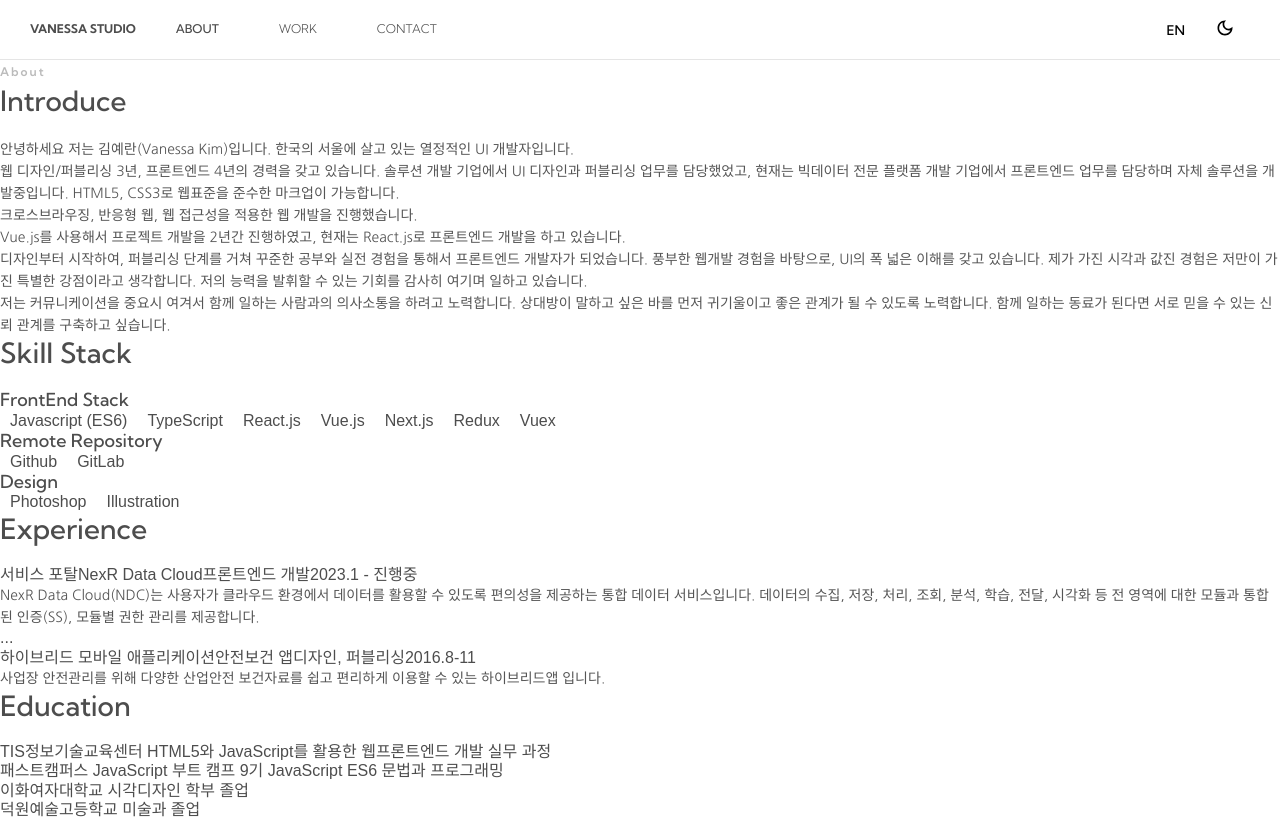
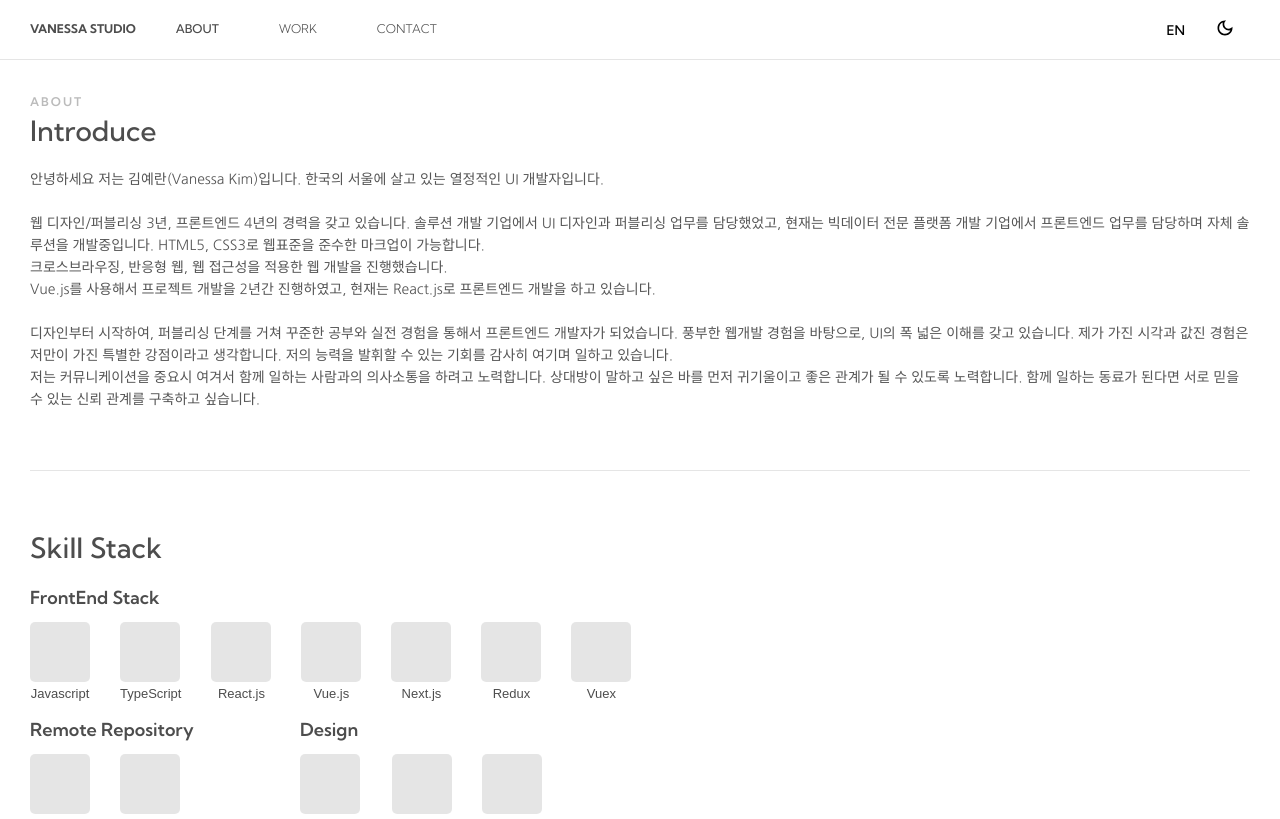
Before and after one commit to vanessa-kim/portfolio, a React (Create React App) app: page /about in a window 1280 px wide. Shown: the top 819 px of the page. Built offline with nearby package versions, Linux system fonts and the light colour scheme.

Commit message:
[ABOUT] about 화면 레이아웃 기본 정의

```diff
--- a/src/Routes/About/index.tsx
+++ b/src/Routes/About/index.tsx
@@ -2,10 +2,46 @@ import styled from "styled-components";
 
 const SkillList = styled.ul`
 	display: flex;
+	margin-bottom: 10px;
+	gap: 30px;
 
 	li {
-		margin: 0 10px;
-		font-weight: 500;
+		font-weight: 400;
+		font-size: 13px;
+		text-align: center;
+		line-height: 24px;
+
+		& > div {
+			width: 60px;
+			height: 60px;
+			background: var(--black-10);
+			border-radius: 5px;
+		}
+	}
+`;
+
+const AboutWrapper = styled.div`
+	padding: 30px;
+
+	.skill-row {
+		display: inline-grid;
+		grid-template-columns: 270px auto;
+	}
+	.skill-column {
+		&:nth-child(1) {
+			grid-column: 1 / span 2;
+		}
+	}
+`;
+
+const SectionWrap = styled.section`
+	border-bottom: 1px solid var(--border);
+	padding-bottom: 60px;
+	margin-bottom: 60px;
+
+	&:last-child {
+		border-bottom: 0;
+		margin-bottom: 0;
 	}
 `;
 
@@ -15,21 +51,25 @@ const EducationList = styled.ul``;
 
 function About() {
 	return (
-		<>
-			<h2>About</h2>
+		<AboutWrapper>
+			<h2>ABOUT</h2>
+
+			<SectionWrap>
 				<h3>Introduce</h3>
 				<p>
 					안녕하세요 저는 김예란(Vanessa Kim)입니다. 한국의 서울에 살고 있는
 					열정적인 UI 개발자입니다.
 					<br />
-				웹 디자인/퍼블리싱 3년, 프론트엔드 4년의 경력을 갖고 있습니다. 솔루션
-				개발 기업에서 UI 디자인과 퍼블리싱 업무를 담당했었고, 현재는 빅데이터
-				전문 플랫폼 개발 기업에서 프론트엔드 업무를 담당하며 자체 솔루션을
-				개발중입니다. HTML5, CSS3로 웹표준을 준수한 마크업이 가능합니다. <br />
+					<br />웹 디자인/퍼블리싱 3년, 프론트엔드 4년의 경력을 갖고 있습니다.
+					솔루션 개발 기업에서 UI 디자인과 퍼블리싱 업무를 담당했었고, 현재는
+					빅데이터 전문 플랫폼 개발 기업에서 프론트엔드 업무를 담당하며 자체
+					솔루션을 개발중입니다. HTML5, CSS3로 웹표준을 준수한 마크업이
+					가능합니다. <br />
 					크로스브라우징, 반응형 웹, 웹 접근성을 적용한 웹 개발을 진행했습니다.
 					<br />
 					Vue.js를 사용해서 프로젝트 개발을 2년간 진행하였고, 현재는 React.js로
 					프론트엔드 개발을 하고 있습니다.
+					<br />
 					<br />
 					디자인부터 시작하여, 퍼블리싱 단계를 거쳐 꾸준한 공부와 실전 경험을
 					통해서 프론트엔드 개발자가 되었습니다. 풍부한 웹개발 경험을 바탕으로,
@@ -37,36 +77,73 @@ function About() {
 					가진 특별한 강점이라고 생각합니다. 저의 능력을 발휘할 수 있는 기회를
 					감사히 여기며 일하고 있습니다.
 					<br />
-				저는 커뮤니케이션을 중요시 여겨서 함께 일하는 사람과의 의사소통을 하려고
-				노력합니다. 상대방이 말하고 싶은 바를 먼저 귀기울이고 좋은 관계가 될 수
-				있도록 노력합니다. 함께 일하는 동료가 된다면 서로 믿을 수 있는 신뢰
-				관계를 구축하고 싶습니다.
+					저는 커뮤니케이션을 중요시 여겨서 함께 일하는 사람과의 의사소통을
+					하려고 노력합니다. 상대방이 말하고 싶은 바를 먼저 귀기울이고 좋은
+					관계가 될 수 있도록 노력합니다. 함께 일하는 동료가 된다면 서로 믿을 수
+					있는 신뢰 관계를 구축하고 싶습니다.
 				</p>
+			</SectionWrap>
 
+			<SectionWrap>
 				<h3>Skill Stack</h3>
+				<div className="skill-row">
+					<div className="skill-column">
 						<h4>FrontEnd Stack</h4>
 						<SkillList>
-				<li>Javascript (ES6)</li>
-				<li>TypeScript</li>
-				<li>React.js</li>
-				<li>Vue.js</li>
-				<li>Next.js</li>
-				<li>Redux</li>
-				<li>Vuex</li>
+							<li>
+								<div></div>Javascript
+							</li>
+							<li>
+								<div></div>TypeScript
+							</li>
+							<li>
+								<div></div>React.js
+							</li>
+							<li>
+								<div></div>Vue.js
+							</li>
+							<li>
+								<div></div>Next.js
+							</li>
+							<li>
+								<div></div>Redux
+							</li>
+							<li>
+								<div></div>Vuex
+							</li>
 						</SkillList>
+					</div>
 
+					<div className="skill-column">
 						<h4>Remote Repository</h4>
 						<SkillList>
-				<li>Github</li>
-				<li>GitLab</li>
+							<li>
+								<div></div>Github
+							</li>
+							<li>
+								<div></div>GitLab
+							</li>
 						</SkillList>
+					</div>
 
+					<div className="skill-column">
 						<h4>Design</h4>
 						<SkillList>
-				<li>Photoshop</li>
-				<li>Illustration</li>
+							<li>
+								<div></div>Photoshop
+							</li>
+							<li>
+								<div></div>Illustration
+							</li>
+							<li>
+								<div></div>Figma
+							</li>
 						</SkillList>
+					</div>
+				</div>
+			</SectionWrap>
 
+			<SectionWrap>
 				<h3>Experience</h3>
 				<ExperienceList>
 					<li>
@@ -75,10 +152,10 @@ function About() {
 						<span>프론트엔드 개발</span>
 						<span>2023.1 - 진행중</span>
 						<p>
-						NexR Data Cloud(NDC)는 사용자가 클라우드 환경에서 데이터를 활용할 수
-						있도록 편의성을 제공하는 통합 데이터 서비스입니다. 데이터의 수집,
-						저장, 처리, 조회, 분석, 학습, 전달, 시각화 등 전 영역에 대한 모듈과
-						통합된 인증(SS), 모듈별 권한 관리를 제공합니다.
+							NexR Data Cloud(NDC)는 사용자가 클라우드 환경에서 데이터를 활용할
+							수 있도록 편의성을 제공하는 통합 데이터 서비스입니다. 데이터의
+							수집, 저장, 처리, 조회, 분석, 학습, 전달, 시각화 등 전 영역에 대한
+							모듈과 통합된 인증(SS), 모듈별 권한 관리를 제공합니다.
 						</p>
 					</li>
 					<li>...</li>
@@ -93,20 +170,23 @@ function About() {
 						</p>
 					</li>
 				</ExperienceList>
-
+			</SectionWrap>
+			<SectionWrap>
 				<h3>Education</h3>
 				<EducationList>
 					<li>
-					TIS정보기술교육센터 HTML5와 JavaScript를 활용한 웹프론트엔드 개발 실무
-					과정
+						TIS정보기술교육센터 HTML5와 JavaScript를 활용한 웹프론트엔드 개발
+						실무 과정
 					</li>
 					<li>
-					패스트캠퍼스 JavaScript 부트 캠프 9기 JavaScript ES6 문법과 프로그래밍
+						패스트캠퍼스 JavaScript 부트 캠프 9기 JavaScript ES6 문법과
+						프로그래밍
 					</li>
 					<li>이화여자대학교 시각디자인 학부 졸업</li>
 					<li>덕원예술고등학교 미술과 졸업</li>
 				</EducationList>
-		</>
+			</SectionWrap>
+		</AboutWrapper>
 	);
 }
 
--- a/src/SCSS/common.ts
+++ b/src/SCSS/common.ts
@@ -46,8 +46,10 @@ const CommonStyle = createGlobalStyle`
 
   h4 {
     font-family: 'Kumbh Sans', sans-serif;
-    font-weight: 500;
+    font-weight: 600;
     font-size: 18px;
+    line-height: 28px;
+    margin-bottom: 10px;
   }
 
   p {
```
Lines whose indentation alone changed are shown as unchanged.
